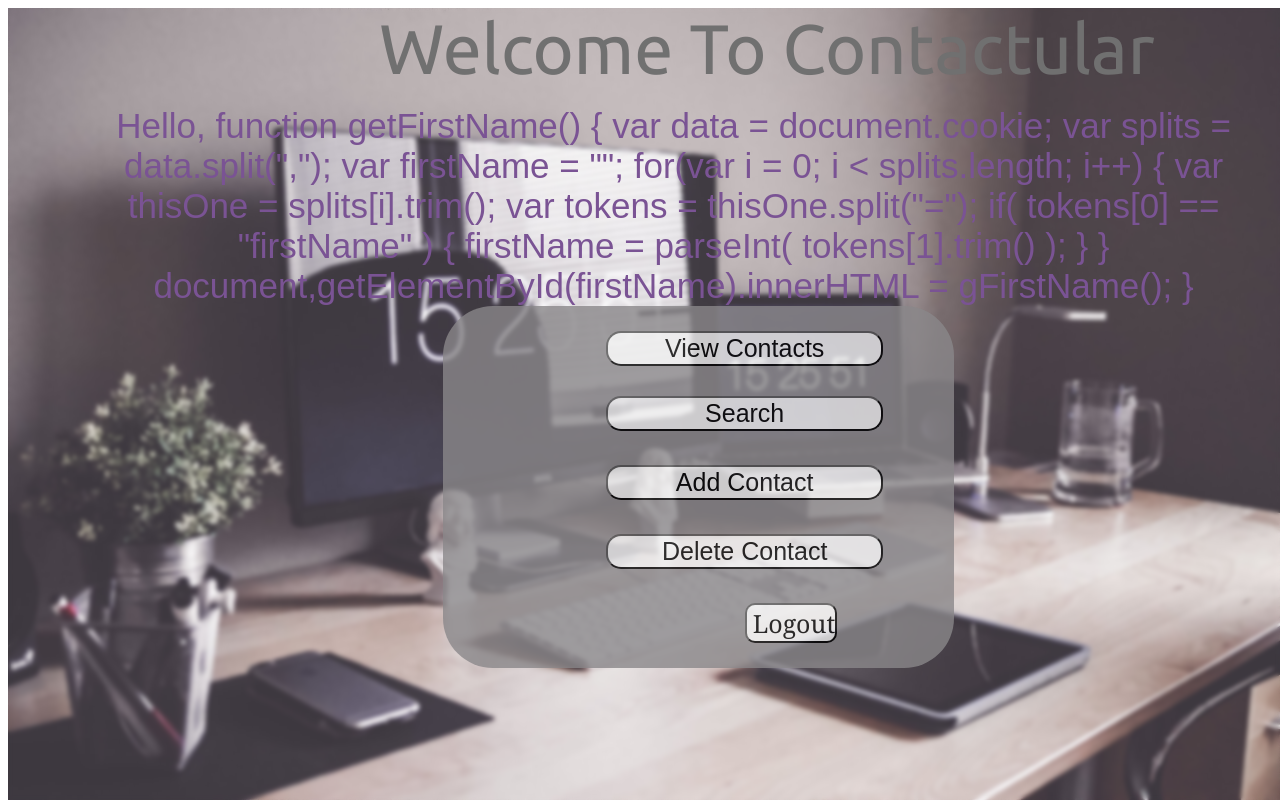
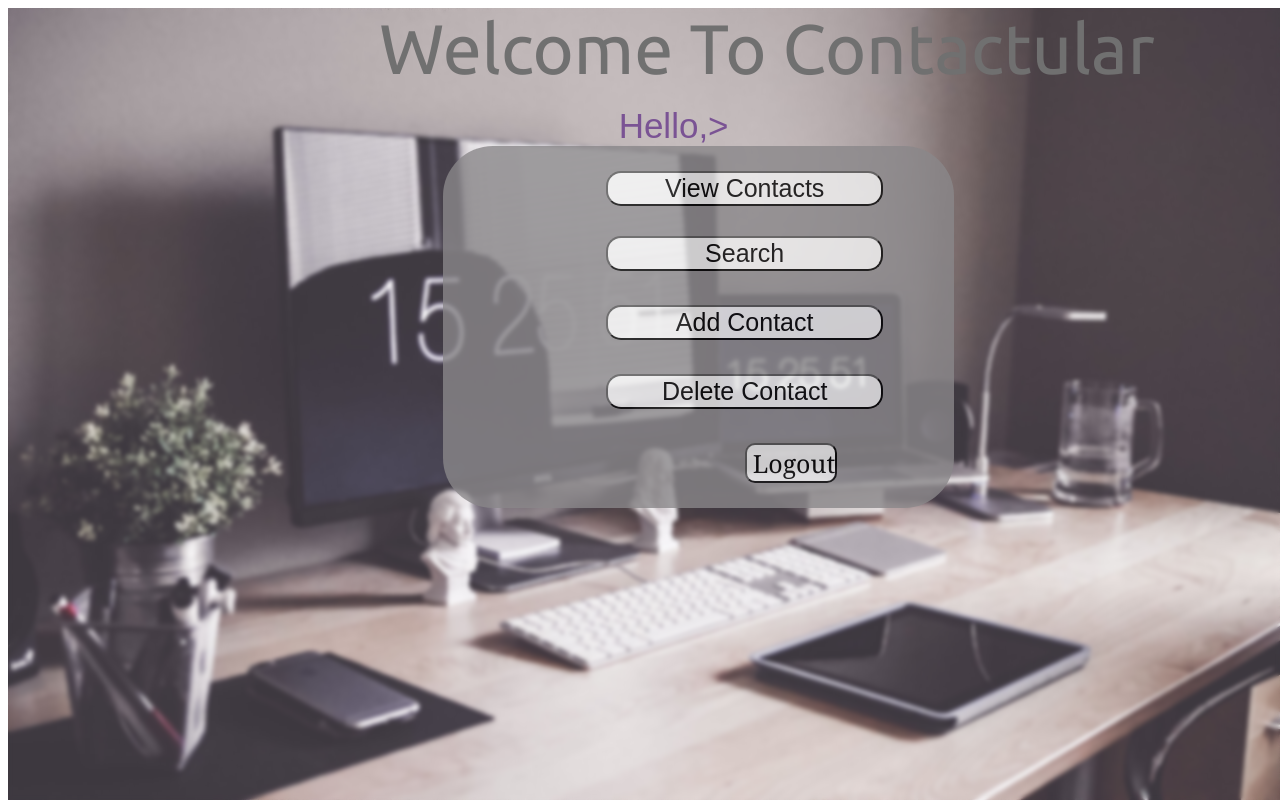
Before and after one commit to AryanJha524/contactmanager, a PHP site: page /main.html in a window 1280 px wide. Run offline with PHP 8.4, Linux system fonts and the light colour scheme.

Commit message:
deleting some things here and there

```diff
--- a/Front End/js/code.js
+++ b/Front End/js/code.js
@@ -305,7 +305,7 @@ function getFirstName()
 		}
 	}
 
-	document,getElementById(firstName).innerHTML = gFirstName();
+	return firstName;
 }
 
 function doLogout()
--- a/Front End/main.html
+++ b/Front End/main.html
@@ -13,10 +13,7 @@
 <span id="title">Welcome To Contactular</span>
 <span id="loginName"></span>
 <br></br>
-<span id="inner-title">Hello,
-<script type="text/javascript">
-document.write(getFirstName)
-</script>
+<span id="inner-title">Hello,>
 
 <div id="accessUIDiv">
 
```
Also changed, not shown: Front End/css/styles.css (line endings or trailing spaces).
